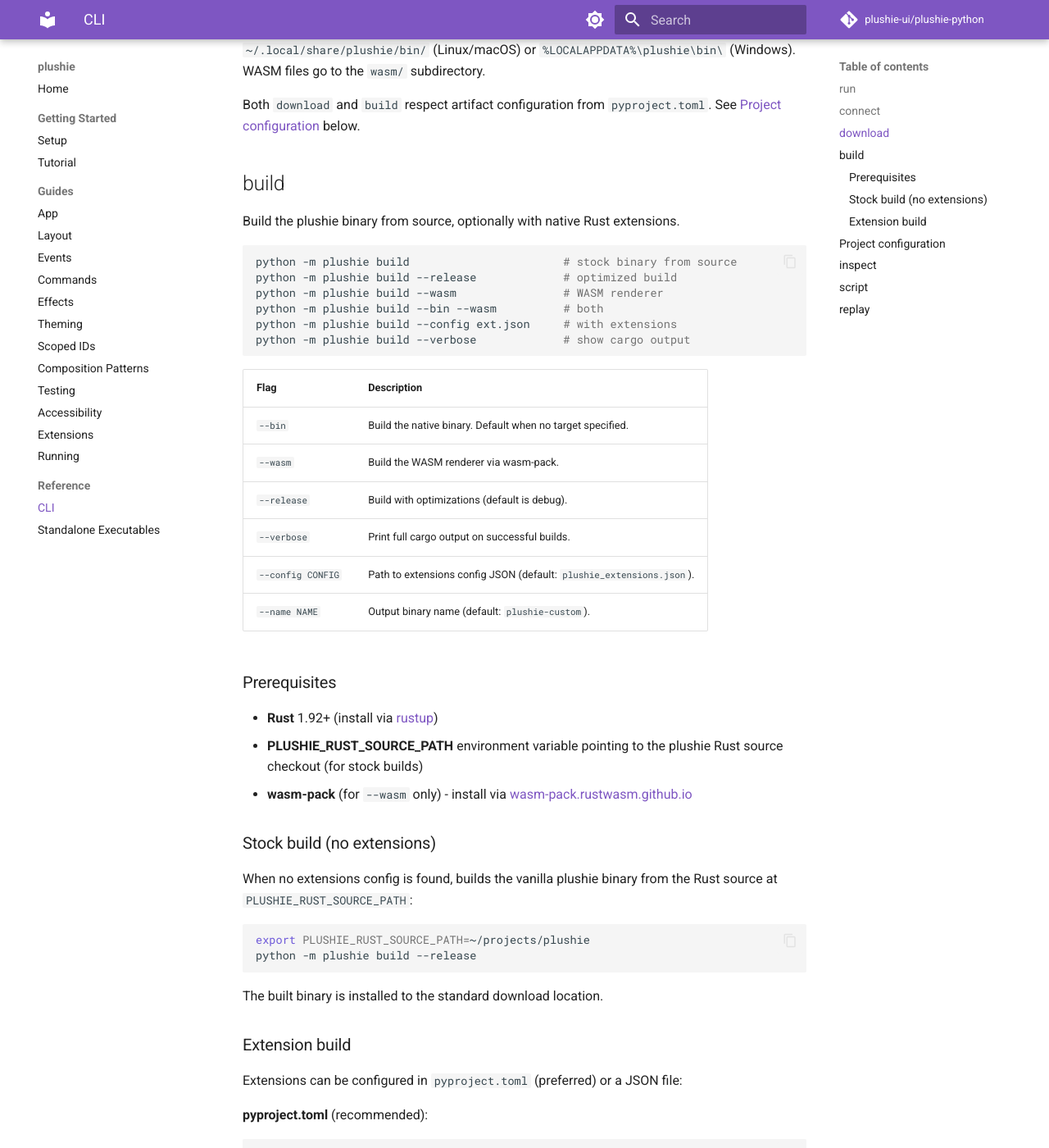
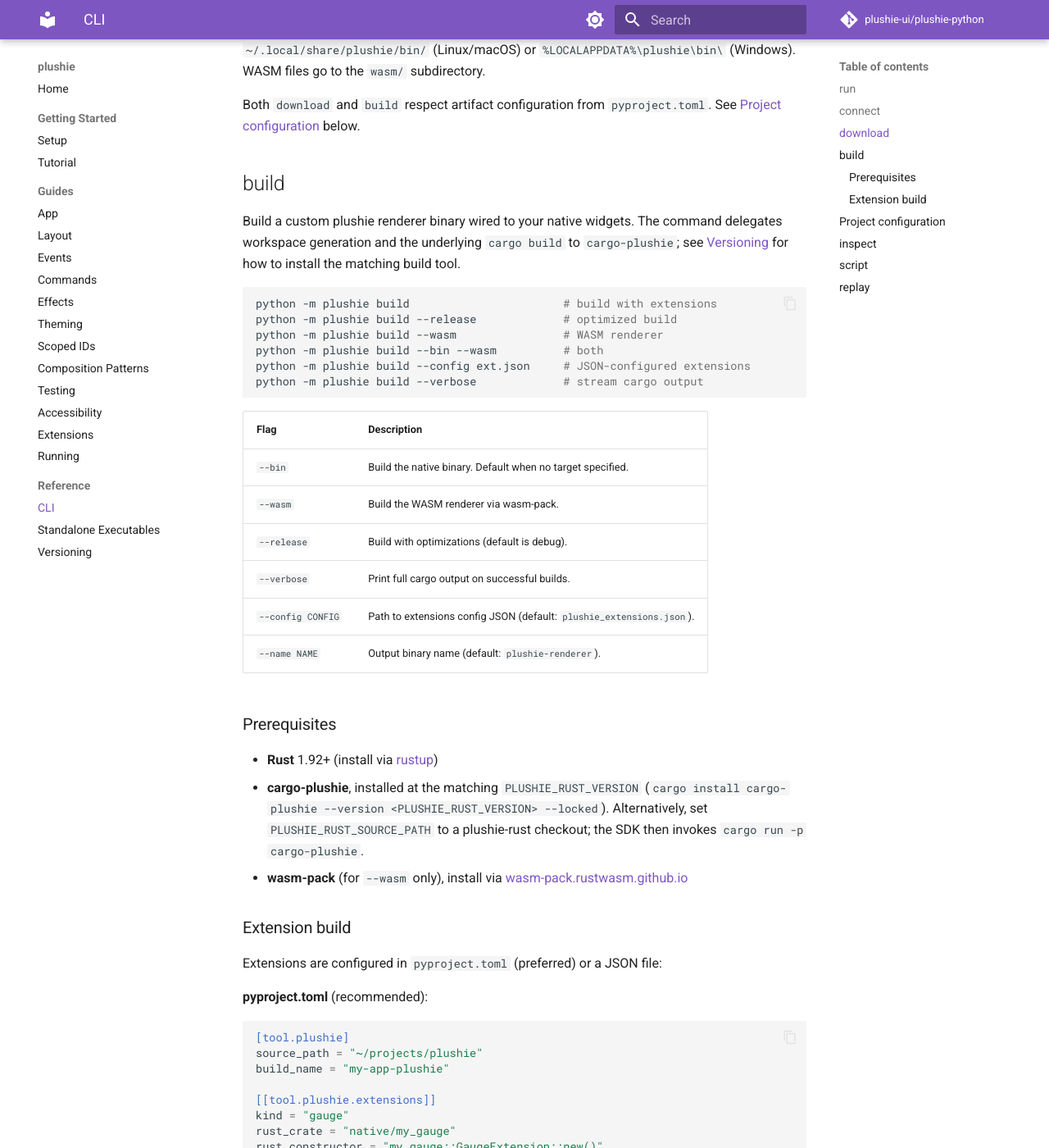
Before and after one commit to plushie-ui/plushie-python, an MkDocs documentation site: the page built from docs/cli.md, in a window 1280 px wide and 1400 px high, scrolled down 2489 px. Shown: the whole window at 82% size. Built offline with MkDocs 1.6.1 and Material for MkDocs 9.7.7, drawn with Linux system fonts in a browser that asks for light colours; comment, search, counter and statistics services are not loaded; some of the changed text lies outside the part shown.

Commit message:
docs: document cargo-plushie delegation and version policy
Refresh docs/cli.md and docs/extensions.md to describe the new build
flow: install cargo-plushie at the matching version (or set
PLUSHIE_RUST_SOURCE_PATH for local development), and the SDK writes a
virtual app Cargo.toml plus widget-crate metadata, then shells out to
cargo plushie build.

Add docs/versioning.md covering the two-axis version policy (SDK
version vs plushie-rust version) and how PLUSHIE_RUST_VERSION pins
the renderer binary, cargo-plushie, and generated Cargo.toml deps
together.

Update CHANGELOG with breaking-change notes for the renamed
environment variable and Python constant and for the cargo-plushie
migration.

````diff
--- a/docs/cli.md
+++ b/docs/cli.md
@@ -109,16 +109,19 @@ below.
 
 ## build
 
-Build the plushie binary from source, optionally with native Rust
-extensions.
+Build a custom plushie renderer binary wired to your native widgets.
+The command delegates workspace generation and the underlying
+`cargo build` to `cargo-plushie`; see
+[Versioning](versioning.md) for how to install the matching
+build tool.
 
 ```bash
-python -m plushie build                       # stock binary from source
+python -m plushie build                       # build with extensions
 python -m plushie build --release             # optimized build
 python -m plushie build --wasm                # WASM renderer
 python -m plushie build --bin --wasm          # both
-python -m plushie build --config ext.json     # with extensions
-python -m plushie build --verbose             # show cargo output
+python -m plushie build --config ext.json     # JSON-configured extensions
+python -m plushie build --verbose             # stream cargo output
 ```
 
 | Flag | Description |
@@ -128,31 +131,21 @@ python -m plushie build --verbose             # show cargo output
 | `--release` | Build with optimizations (default is debug). |
 | `--verbose` | Print full cargo output on successful builds. |
 | `--config CONFIG` | Path to extensions config JSON (default: `plushie_extensions.json`). |
-| `--name NAME` | Output binary name (default: `plushie-custom`). |
+| `--name NAME` | Output binary name (default: `plushie-renderer`). |
 
 ### Prerequisites
 
 - **Rust** 1.92+ (install via [rustup](https://rustup.rs/))
-- **PLUSHIE_RUST_SOURCE_PATH** environment variable pointing to the
-  plushie Rust source checkout (for stock builds)
-- **wasm-pack** (for `--wasm` only) - install via
+- **cargo-plushie**, installed at the matching `PLUSHIE_RUST_VERSION`
+  (`cargo install cargo-plushie --version <PLUSHIE_RUST_VERSION> --locked`).
+  Alternatively, set `PLUSHIE_RUST_SOURCE_PATH` to a plushie-rust
+  checkout; the SDK then invokes `cargo run -p cargo-plushie`.
+- **wasm-pack** (for `--wasm` only), install via
   [wasm-pack.rustwasm.github.io](https://rustwasm.github.io/wasm-pack/)
-
-### Stock build (no extensions)
-
-When no extensions config is found, builds the vanilla plushie binary
-from the Rust source at `PLUSHIE_RUST_SOURCE_PATH`:
-
-```bash
-export PLUSHIE_RUST_SOURCE_PATH=~/projects/plushie
-python -m plushie build --release
-```
-
-The built binary is installed to the standard download location.
 
 ### Extension build
 
-Extensions can be configured in `pyproject.toml` (preferred) or a
+Extensions are configured in `pyproject.toml` (preferred) or a
 JSON file:
 
 **pyproject.toml** (recommended):
@@ -188,16 +181,21 @@ Then build:
 python -m plushie build --release
 ```
 
-The build validates extensions (no duplicate widget types or crate
-names), generates a Cargo workspace, runs `cargo build`, and
-installs the built binary to the standard download location so
+The SDK injects a `[package.metadata.plushie.widget]` block into each
+widget crate's `Cargo.toml`, writes a virtual app `Cargo.toml` under
+`build/plushie-renderer-spec/`, and shells out to
+`cargo plushie build --manifest-path <spec>/Cargo.toml`. The
+resulting binary is copied into the standard download location so
 `resolve()` finds it automatically.
 
 Configuration resolution:
-- `--name` flag > `build_name` from pyproject.toml > `"plushie-custom"`
+
+- `--name` flag > `build_name` from pyproject.toml > `"plushie-renderer"`
 - `PLUSHIE_RUST_SOURCE_PATH` env > `source_path` from pyproject.toml
 
-See [Extensions](extensions.md) for the full guide.
+See [Extensions](extensions.md) for the full guide and
+[Versioning](versioning.md) for how SDK versions relate to
+plushie-rust releases.
 
 
 ## Project configuration
--- a/mkdocs.yml
+++ b/mkdocs.yml
@@ -71,3 +71,4 @@ nav:
   - Reference:
     - CLI: cli.md
     - Standalone Executables: standalone.md
+    - Versioning: versioning.md
````
Also changed, not shown: CHANGELOG.md (+16 -0 lines), docs/extensions.md (+21 -22 lines), docs/running.md (+4 -3 lines), docs/versioning.md (added, +51 -0 lines).
